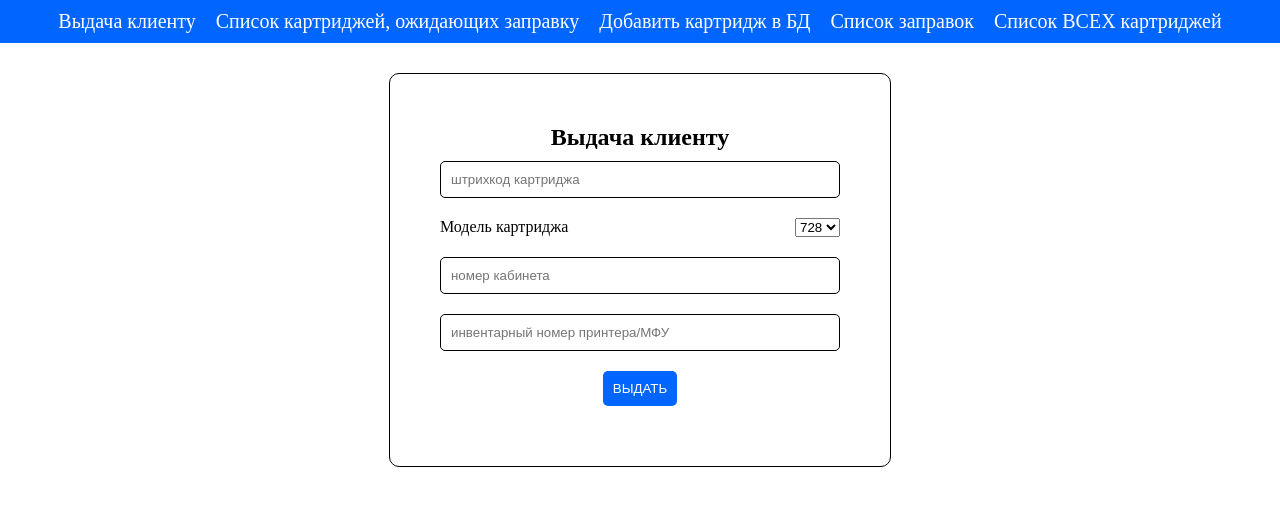
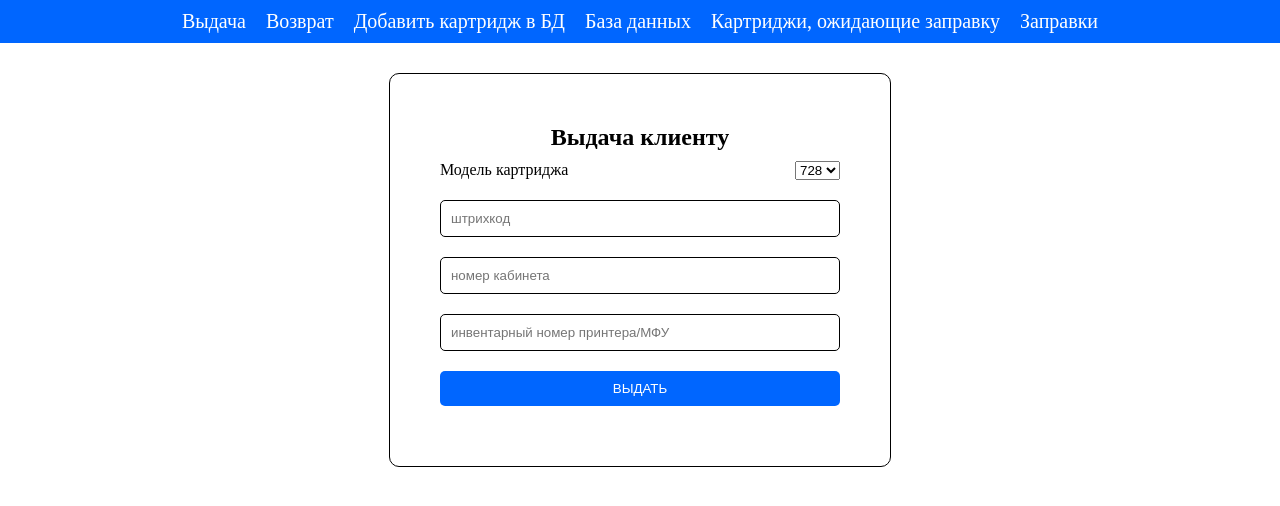
Before and after one commit to canoua/cart-count, a Vue app: page /refundview in a window 1280 px wide. Shown: the top 506 px of the page. Built offline with nearby package versions, Linux system fonts and the light colour scheme.

Commit message:
ref as irbis

```diff
--- a/src/App.vue
+++ b/src/App.vue
@@ -1,10 +1,11 @@
 <template>
   <div class="menu">
-    <a class="menu__link" href="#/">Выдача клиенту</a>
-    <a class="menu__link" href="#/cartlistview">Список картриджей, ожидающих заправку</a>
+    <a class="menu__link" href="#/">Выдача</a>
+    <a class="menu__link" href="#/refundview">Возврат</a>
     <a class="menu__link" href="#/adddatabaseview">Добавить картридж в БД</a>
-    <a class="menu__link" href="#/refillinglistview">Список заправок</a>
-    <a class="menu__link" href="#/cartlistallview">Список ВСЕХ картриджей</a>
+    <a class="menu__link" href="#/cartlistallview">База данных</a>
+    <a class="menu__link" href="#/cartlistview">Картриджи, ожидающие заправку</a>
+    <a class="menu__link" href="#/refillinglistview">Заправки</a>
   </div>
    <component :is="currentView" />
 </template>
@@ -15,13 +16,15 @@
   import CartListView from './views/CartListView.vue';
   import RefillingListView from './views/RefillingListView.vue';
   import CartListAllView from './views/CartListAllView.vue';
+  import RefundView from './views/RefundView.vue';
   import { ref, computed } from 'vue'
    const routes = {
     '/': HomeView,
     '/adddatabaseview': AddDataBaseView,
     '/cartlistview': CartListView,
     '/refillinglistview': RefillingListView,
-    '/cartlistallview': CartListAllView
+    '/cartlistallview': CartListAllView,
+    '/refundview': RefundView
   }
 
   const currentPath = ref(window.location.hash)
--- a/src/assets/base.css
+++ b/src/assets/base.css
@@ -35,6 +35,13 @@ button {
   margin-top: 30px;
 }
 
+.form__model {
+  margin-bottom: 20px;
+  width: 100%;
+  display: flex;
+  justify-content: space-between;
+}
+
 .form-input {
   padding: 10px;
   border: 1px solid #000;
@@ -44,6 +51,7 @@ button {
 .form-btn {
   margin: 0 auto;
   margin-bottom: 10px;
+  width: 100%;
 }
 
 input {
--- a/src/components/AddDataBase.vue
+++ b/src/components/AddDataBase.vue
@@ -2,23 +2,31 @@
   <div class="section">
     <form class="form" action="#">
       <h2>Добавить картридж в базу данных</h2>
-      <div class="home-form__model">
+      <div class="form__model">
         <label for="model">Модель картриджа</label>
         <select name="model" id="model" >
           <template v-for="model in models">
             <option :value="model.id">{{ model.title }}</option>
           </template>
         </select>
-        <input class="form-input" type="text" placeholder="штрихкод">
       </div>
-      <button class="home-btn" type="submit">добавить</button>
+      <input class="form-input" type="text" placeholder="штрихкод">
+      <button class="form-btn" type="submit">добавить</button>
     </form>
   </div>
 </template>
 
 <script>
   export default {
-
+    data() {
+      return {
+        models: [
+          {id: 1, title: '728'},
+          {id: 2, title: '725'},
+          {id: 3, title: '703'},
+        ],
+      }
+    }
   }
 </script>
 
--- a/src/components/CartList.vue
+++ b/src/components/CartList.vue
@@ -4,8 +4,6 @@
       <h2>Список картриджей, ожидающих заправку</h2>
       <ul>
         <li></li>
-        <li></li>
-        <li></li>
       </ul>
     </div>
   </div>
--- a/src/components/Home.vue
+++ b/src/components/Home.vue
@@ -2,8 +2,7 @@
   <section class="section">
     <form class="form form-home" action="#">
       <h1>Выдача клиенту</h1>
-      <input class="form-input" type="text" placeholder="штрихкод картриджа">
-      <div class="home-form__model">
+      <div class="form__model">
         <label for="model">Модель картриджа</label>
         <select name="model" id="model">
           <template v-for="model in models">
@@ -11,6 +10,7 @@
           </template>
         </select>
       </div>
+      <input class="form-input" type="text" placeholder="штрихкод">
       <input class="form-input" type="text" placeholder="номер кабинета">
       <input class="form-input" type="text" placeholder="инвентарный номер принтера/МФУ">
       <button class="form-btn" type="submit">выдать</button>
@@ -33,10 +33,5 @@
 </script>
 
 <style scoped>
-  .home-form__model {
-    margin-bottom: 20px;
-    width: 100%;
-    display: flex;
-    justify-content: space-between;
-  }
+
 </style>
--- a/src/components/RefillingList.vue
+++ b/src/components/RefillingList.vue
@@ -4,7 +4,6 @@
       <h2>Список заправок</h2>
     </div>
   </div>
-
 </template>
 
 <script>
--- /dev/null
+++ b/src/components/Refund.vue
@@ -0,0 +1,9 @@
+<template>
+  <div class="section">
+    <div class="form">
+      <h2>Возврат</h2>
+      <input class="form-input" type="text" placeholder="штрихкод">
+      <button class="form-btn" type="submit">возврат</button>
+    </div>
+  </div>
+</template>
--- /dev/null
+++ b/src/views/RefundView.vue
@@ -0,0 +1,12 @@
+<template>
+  <Refund />
+</template>
+
+<script>
+  import Refund from '@/components/Refund.vue';
+  export default {
+    components: {
+      Refund
+    }
+  }
+</script>
```
Also changed, not shown: tasks/irbis.txt (added), 1 other file (tests, documents, lock files or other folders).
